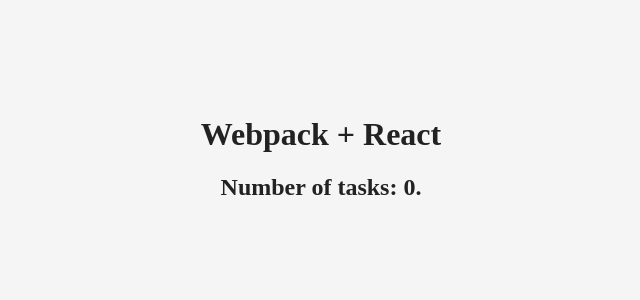
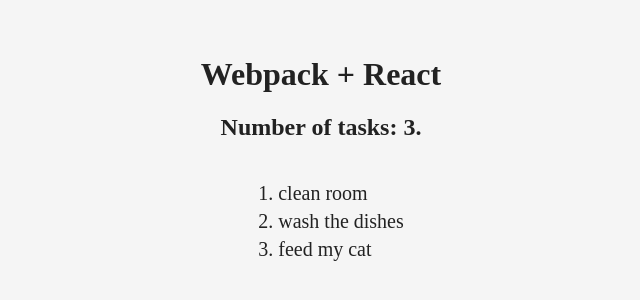
Before and after one commit to mskwarczek/Learning-JS, a React app: page / in a window 1280 px wide. Shown: the part 250-550 px from the top of the page, without its empty margins (327-967 px from the left). Built offline with nearby package versions, Linux system fonts and the light colour scheme.

Commit message:
add TodoList component

```diff
--- /dev/null
+++ b/src/components/TodoList.css
@@ -0,0 +1,10 @@
+.TodoListItem {
+    font-size: 20px;
+    text-align: left;
+    margin: 5px 0;
+    cursor: pointer;
+}
+
+.TodoListItem:hover {
+    text-decoration: line-through;
+}
--- a/src/components/TodoList.js
+++ b/src/components/TodoList.js
@@ -0,0 +1,10 @@
+import React from 'react';
+import style from './TodoList.css';
+
+const TodoList = props =>
+    <ol>
+        {props.data.map((elem) =>
+        <li key={elem.id} onClick={() => props.remove(elem.id)} className={style.TodoListItem}>{elem.text}</li>)}
+    </ol>
+
+export default TodoList;
--- a/src/containers/App.js
+++ b/src/containers/App.js
@@ -2,12 +2,22 @@
 import uuid from 'uuid';
 import style from './App.css';
 import Title from '../components/Title.js'
+import TodoList from '../components/TodoList.js'
 
 class App extends React.Component {
     constructor(props){
         super(props);
         this.state = {
-            data: []
+            data: [{
+                    id: 1,
+                    text: 'clean room'
+                }, {
+                    id: 2,
+                    text: 'wash the dishes'
+                }, {
+                    id: 3,
+                    text: 'feed my cat'
+                }]
         };
     }
     addTodo(val){
@@ -26,6 +36,7 @@
         return (
             <div className={style.TodoApp}>
                 <Title title='Webpack + React' data={this.state.data}/>
+                <TodoList data={this.state.data} remove={this.removeTodo.bind(this)}/>
             </div>
         );
     }
```
Also changed, not shown: 4 other files (tests, documents, lock files or other folders).
